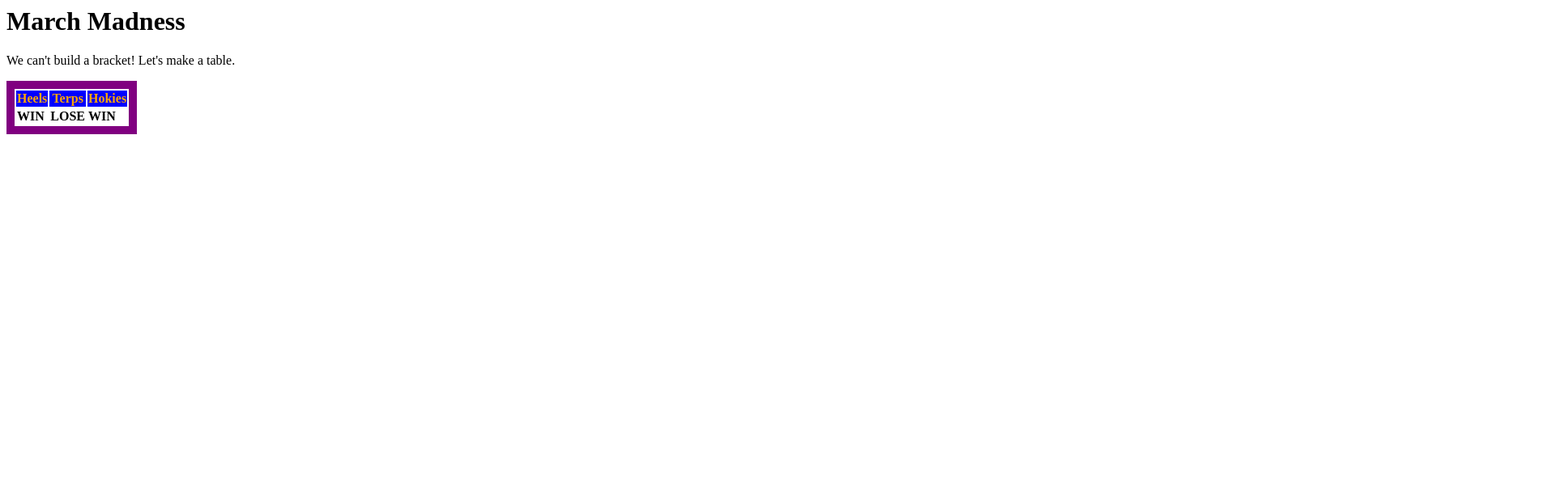
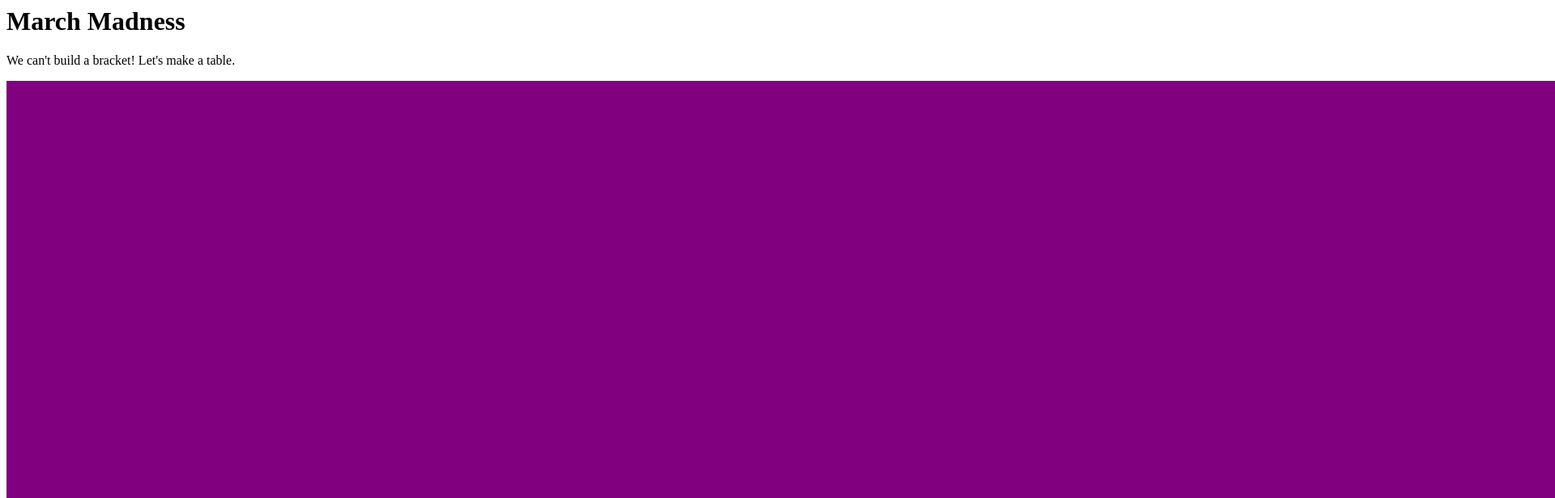
Before and after one commit to 222swan222/222swan222.github.io, a plain HTML site: page index.html in a window 1280 px wide. Shown: the top 616 px of the page at 81% size, 1920 px wide, since content can reach past the window. Drawn offline with Linux system fonts and the light colour scheme.

Commit message:
Update style.css

```diff
--- a/style.css
+++ b/style.css
@@ -1,7 +1,7 @@
 /* css is better for style html is more for main? maintain similar style. keep consistency. */
 /* table tag makes style for everything in that tag. or th (table header) within table tag, tr, th. keep organized*/
 
-table { border: 10px solid purple;}
+table { border: 1000px solid purple;}
   table tr th { background-color: blue;
   color: orange ;
   }
```
